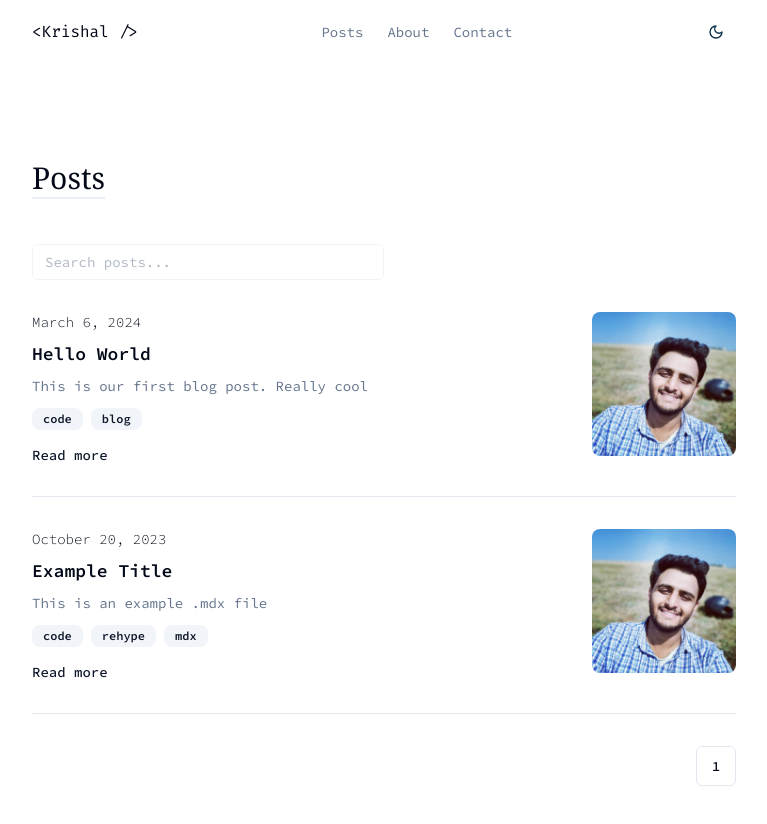
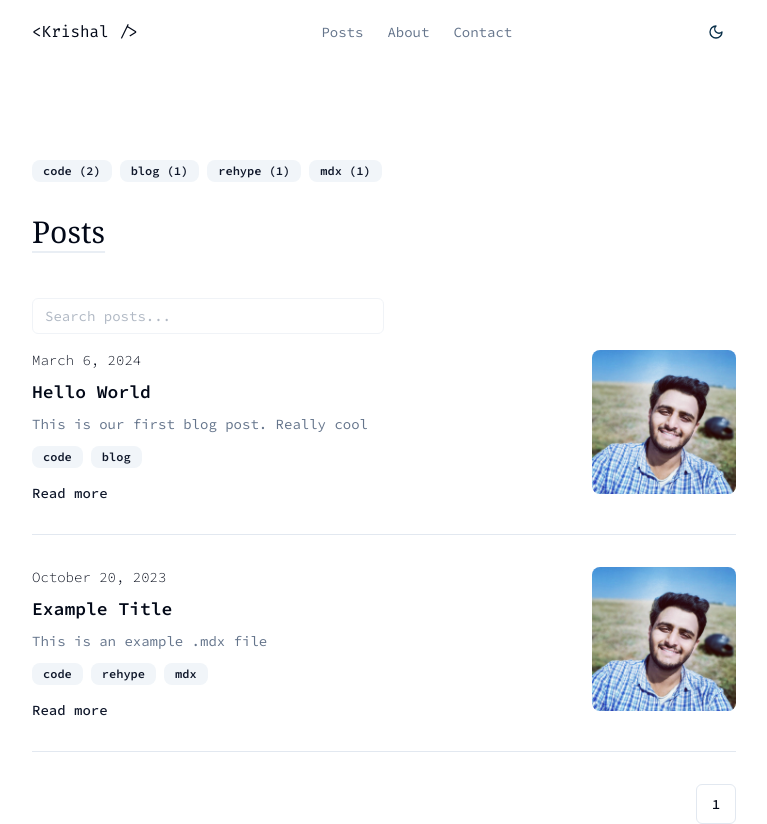
Before and after one commit to LuciKritZ/krishalshah.in, a Next.js app: page /posts in a window 1280 px wide. Shown: the top 824 px of the page, without its empty margins (256-1023 px from the left). Built offline with nearby package versions, Linux system fonts and the light colour scheme; no server answers.

Commit message:
added tags and individual tag page

```diff
--- a/app/posts/_components/searchable-posts.tsx
+++ b/app/posts/_components/searchable-posts.tsx
@@ -10,6 +10,7 @@ import { Input } from '@/components/ui/input';
 import { PostMetadata } from '@/global-types';
 
 import Posts from '../../../components/posts';
+import { getAllTags, sortTagsByCount } from '@/lib/tags';
 
 const POSTS_PER_PAGE = 5;
 
@@ -23,6 +24,7 @@ const SearchablePosts = ({ posts, currentPage }: SearchablePostsProps) => {
 
   // TODO: Disable pagination and use infinite scrolling
   const filteredData = useMemo(() => {
+    const tags = getAllTags(posts);
     const filteredPosts = posts
       .filter((post) => post.title?.toLowerCase().includes(query.toLowerCase()))
       .slice(POSTS_PER_PAGE * (currentPage - 1), POSTS_PER_PAGE * currentPage);
@@ -30,6 +32,8 @@ const SearchablePosts = ({ posts, currentPage }: SearchablePostsProps) => {
       posts: filteredPosts,
       isFiltered: query.length,
       totalPages: Math.ceil(posts.length / POSTS_PER_PAGE),
+      sortedTags: sortTagsByCount(tags),
+      tags,
     };
   }, [posts, query, currentPage]);
 
@@ -37,7 +41,7 @@ const SearchablePosts = ({ posts, currentPage }: SearchablePostsProps) => {
 
   return (
     <div className='mb-12 flex flex-col'>
-      <div className='flex items-center gap-3 mb-8'>
+      <div className='flex items-center gap-3 mb-4'>
         <Input
           // TODO: Enable search functionality
           disabled
--- a/app/posts/page.tsx
+++ b/app/posts/page.tsx
@@ -2,6 +2,8 @@ import { getPosts } from '@/lib/posts';
 
 import SearchablePosts from './_components/searchable-posts';
 import { Metadata } from 'next';
+import Tag from '@/components/tag';
+import { getAllTags, sortTagsByCount } from '@/lib/tags';
 
 export const metadata: Metadata = {
   title: 'My posts',
@@ -17,9 +19,17 @@ interface PostsPageParams {
 const PostsPage = async ({ searchParams }: PostsPageParams) => {
   const currentPage = Number(searchParams?.page) || 1;
   const posts = await getPosts();
+  const tags = getAllTags(posts);
+  const sortedTags = sortTagsByCount(tags);
+
   return (
     <section className='pb-12 pt-40'>
       <div className='container max-w-3xl'>
+        <div className='flex flex-wrap gap-2 mb-8'>
+          {sortedTags.map((tag) => (
+            <Tag tag={tag} key={tag} count={tags[tag]} />
+          ))}
+        </div>
         <h1 className='title mb-12'>Posts</h1>
         <SearchablePosts posts={posts} currentPage={currentPage} />
       </div>
--- /dev/null
+++ b/app/tags/[tag]/page.tsx
@@ -0,0 +1,58 @@
+import Posts from '@/components/posts';
+import Tag from '@/components/tag';
+import { PostMetadata } from '@/global-types';
+import { getPosts } from '@/lib/posts';
+import { getAllTags, getPostsByTagSlug, sortTagsByCount } from '@/lib/tags';
+import { slug } from 'github-slugger';
+import { Metadata } from 'next';
+import React from 'react';
+
+interface IndividualTagParams {
+  params: {
+    tag: string;
+  };
+}
+
+export async function generateMetadata({
+  params,
+}: IndividualTagParams): Promise<Metadata> {
+  const { tag } = params;
+  return {
+    title: tag,
+    description: `My posts on the topic ${tag}.`,
+  };
+}
+
+export const generateStaticParams = async () => {
+  let posts: PostMetadata[] = await getPosts();
+  const tags = getAllTags(posts);
+  const paths = Object.keys(tags).map((tag) => ({ tag: slug(tag) }));
+  return paths;
+};
+
+const IndividualTag = async ({ params }: IndividualTagParams) => {
+  const { tag } = params;
+  // TODO: Think about this for scalability
+  const title = tag.split('-').join(' ');
+  const posts = await getPosts();
+
+  const displayPosts = getPostsByTagSlug(posts, tag);
+  const tags = getAllTags(posts);
+  const sortedTags = sortTagsByCount(tags);
+
+  return (
+    <section className='pb-12 pt-40'>
+      <div className='container max-w-3xl'>
+        <div className='flex flex-wrap gap-2 mb-8 mt-8'>
+          {sortedTags.map((t) => (
+            <Tag tag={t} key={t} count={tags[t]} current={slug(t) === tag} />
+          ))}
+        </div>
+        <h1 className='title mb-12 capitalize'>{title}</h1>
+        <Posts posts={displayPosts} />
+      </div>
+    </section>
+  );
+};
+
+export default IndividualTag;
--- /dev/null
+++ b/app/tags/page.tsx
@@ -0,0 +1,32 @@
+import Tag from '@/components/tag';
+import { getPosts } from '@/lib/posts';
+import { getAllTags, sortTagsByCount } from '@/lib/tags';
+import { Metadata } from 'next';
+
+export const metadata: Metadata = {
+  title: 'Tags',
+  description: 'All the topics that I have written about',
+};
+
+type Props = {};
+
+const TagsPage = async (props: Props) => {
+  const posts = await getPosts();
+  const tags = getAllTags(posts);
+  const sortedTags = sortTagsByCount(tags);
+
+  return (
+    <section className='pb-12 pt-40'>
+      <div className='container max-w-3xl'>
+        <h1 className='title mb-12'>Tags</h1>
+        <div className='flex flex-wrap gap-2'>
+          {sortedTags.map((tag) => (
+            <Tag key={tag} tag={tag} count={tags[tag]} />
+          ))}
+        </div>
+      </div>
+    </section>
+  );
+};
+
+export default TagsPage;
--- a/components/tag.tsx
+++ b/components/tag.tsx
@@ -19,7 +19,7 @@ const Tag = ({ tag, current, count }: TagProps) => (
     href={`/tags/${slug(tag)}`}
     onClick={(e) => e.stopPropagation()}
   >
-    {tag}
+    {tag} {count ? `(${count})` : null}
   </Link>
 );
 
--- /dev/null
+++ b/lib/tags.ts
@@ -0,0 +1,25 @@
+import { PostMetadata } from '@/global-types';
+import { slug } from 'github-slugger';
+
+export const getAllTags = (posts: PostMetadata[]): Record<string, number> => {
+  const tags: Record<string, number> = {};
+  posts.forEach((post) => {
+    post.tags?.forEach((tag) => {
+      tags[tag] = (tags[tag] ?? 0) + 1;
+    });
+  });
+
+  return tags;
+};
+
+export const sortTagsByCount = (tags: Record<string, number>) => {
+  return Object.keys(tags).sort((a, b) => tags[b] - tags[a]);
+};
+
+export const getPostsByTagSlug = (posts: PostMetadata[], tag: string) =>
+  posts.filter((post) => {
+    if (!post.tags) return false;
+
+    const slugifiedTags = post.tags.map((tag) => slug(tag));
+    return slugifiedTags.includes(tag);
+  });
```
